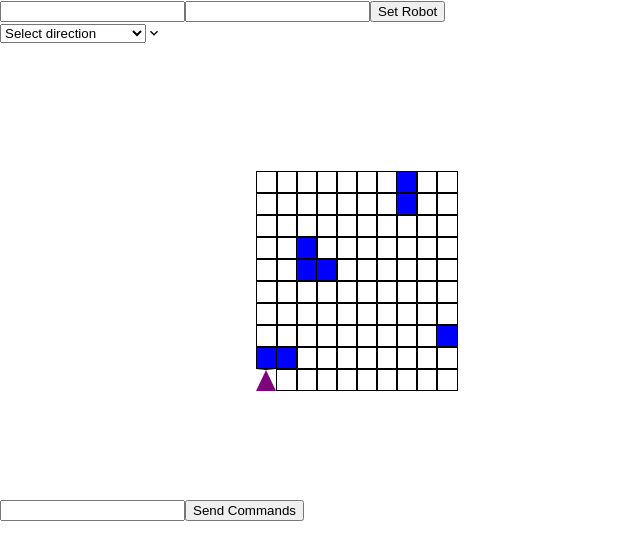
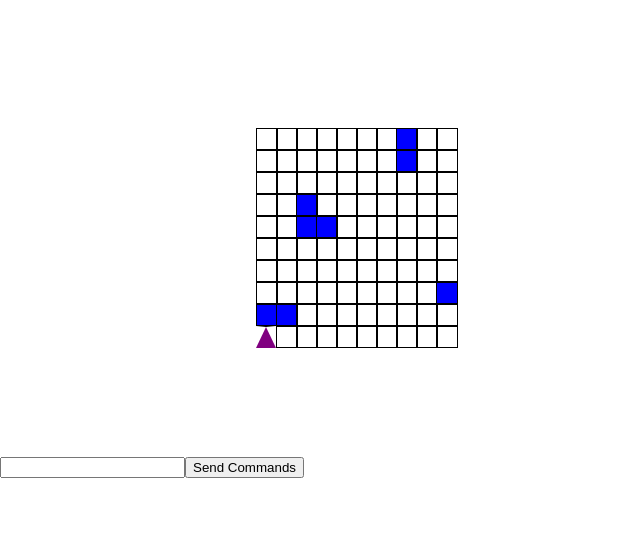
Before and after one commit to avallsru/mars_rover_mission, a React (Create React App) app: page /controller in a window 1280 px wide. Shown: the top 560 px of the page, without its empty margins (0-640 px from the left). Built offline with nearby package versions, Linux system fonts and the light colour scheme.

Commit message:
configure react router

```diff
--- a/package.json
+++ b/package.json
@@ -10,6 +10,7 @@
     "react": "^17.0.2",
     "react-dom": "^17.0.2",
     "react-redux": "^7.2.6",
+    "react-router-dom": "^6.2.1",
     "react-scripts": "5.0.0",
     "redux": "^4.1.2",
     "regex": "^0.1.1",
--- a/src/App.js
+++ b/src/App.js
@@ -1,19 +1,19 @@
-import logo from "./logo.svg";
+import React from "react";
+import { BrowserRouter as Router, Routes, Route, Link } from "react-router-dom";
 
-import CoordsInputs from "./Components/ConfigureRobot/CoordInputs";
-import DirectionSelector from "./Components/ConfigureRobot/DirectionSelector";
-import Planet from "./Components/PlanetMap/Planet.jsx";
-import CommandInput from "./Components/PlanetMap/CommandInput.jsx";
+import { Home, RoverController } from "./pages";
 
 // import './App.css';
 
 function App() {
   return (
     <div className="App">
-      <CoordsInputs />
-      <DirectionSelector />
-      <Planet />
-      <CommandInput />
+      <Router>
+        <Routes>
+          <Route exact path="/" element={<Home />} />
+          <Route path="/controller" element={<RoverController />} />
+        </Routes>
+      </Router>
     </div>
   );
 }
--- a/src/Components/ConfigureRobot/CoordInputs.jsx
+++ b/src/Components/ConfigureRobot/CoordInputs.jsx
@@ -1,9 +1,12 @@
 import React, { useState } from "react";
 import { useDispatch, useSelector, useStore } from "react-redux";
+import { useNavigate } from "react-router-dom";
+
 import { setInitialCoords } from "../../redux/actions/robotActions";
 
 const CoordInputs = () => {
   const dispatch = useDispatch();
+  const navigate = useNavigate();
   const [x, setX] = useState(0);
   const [y, setY] = useState(0);
 
@@ -18,6 +21,7 @@ const CoordInputs = () => {
   function handleSubmit(e) {
     e.preventDefault();
     dispatch(setInitialCoords(x, y));
+    navigate("/controller");
   }
 
   return (
--- /dev/null
+++ b/src/pages/Home.jsx
@@ -0,0 +1,15 @@
+import React from "react";
+
+import CoordsInputs from "../Components/ConfigureRobot/CoordInputs";
+import DirectionSelector from "../Components/ConfigureRobot/DirectionSelector";
+
+const Home = () => {
+  return (
+    <div>
+      <CoordsInputs />
+      <DirectionSelector />
+    </div>
+  );
+};
+
+export default Home;
--- /dev/null
+++ b/src/pages/RoverController.jsx
@@ -0,0 +1,15 @@
+import React from "react";
+
+import Planet from "../Components/PlanetMap/Planet.jsx";
+import CommandInput from "../Components/PlanetMap/CommandInput.jsx";
+
+const RoverController = () => {
+  return (
+    <div>
+      <Planet />
+      <CommandInput />
+    </div>
+  );
+};
+
+export default RoverController;
--- /dev/null
+++ b/src/pages/index.jsx
@@ -0,0 +1,4 @@
+import Home from "./Home";
+import RoverController from "./RoverController";
+
+export { Home, RoverController };
```
Also changed, not shown: 1 other file (tests, documents, lock files or other folders).
